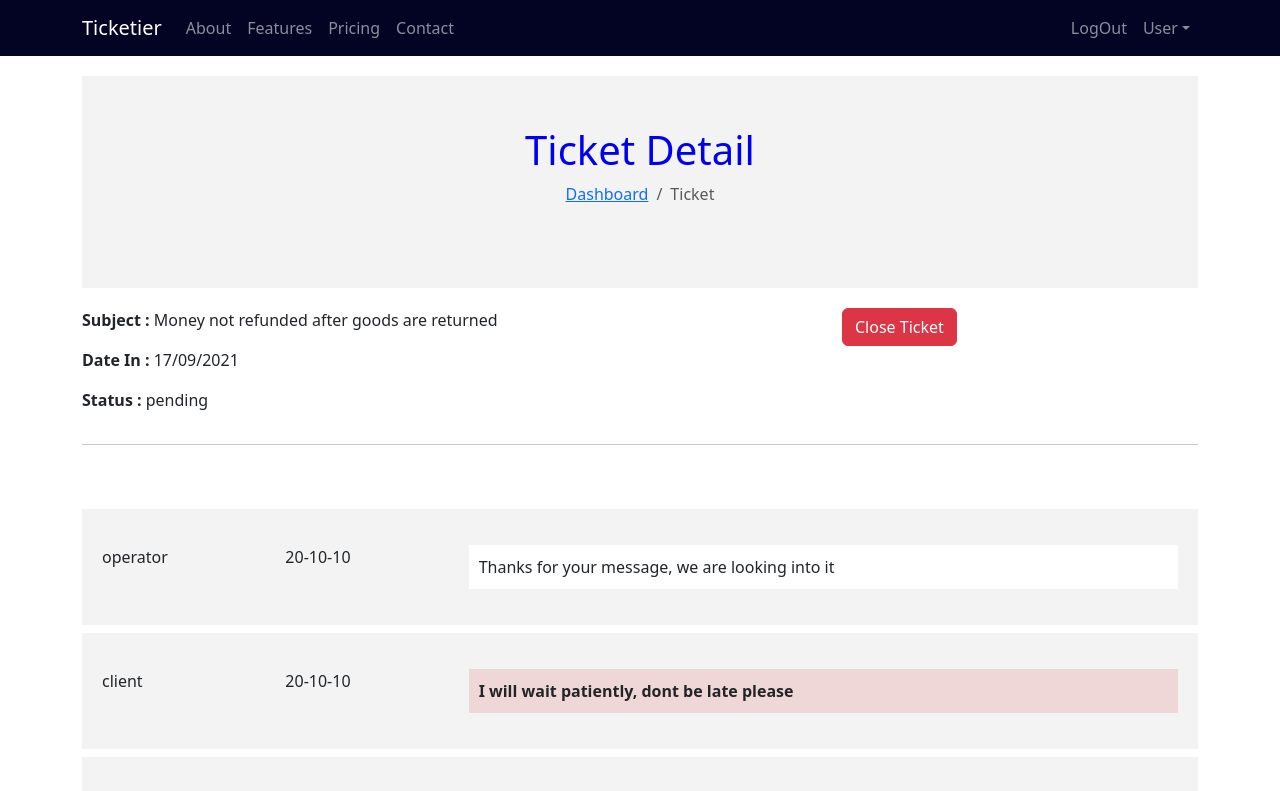
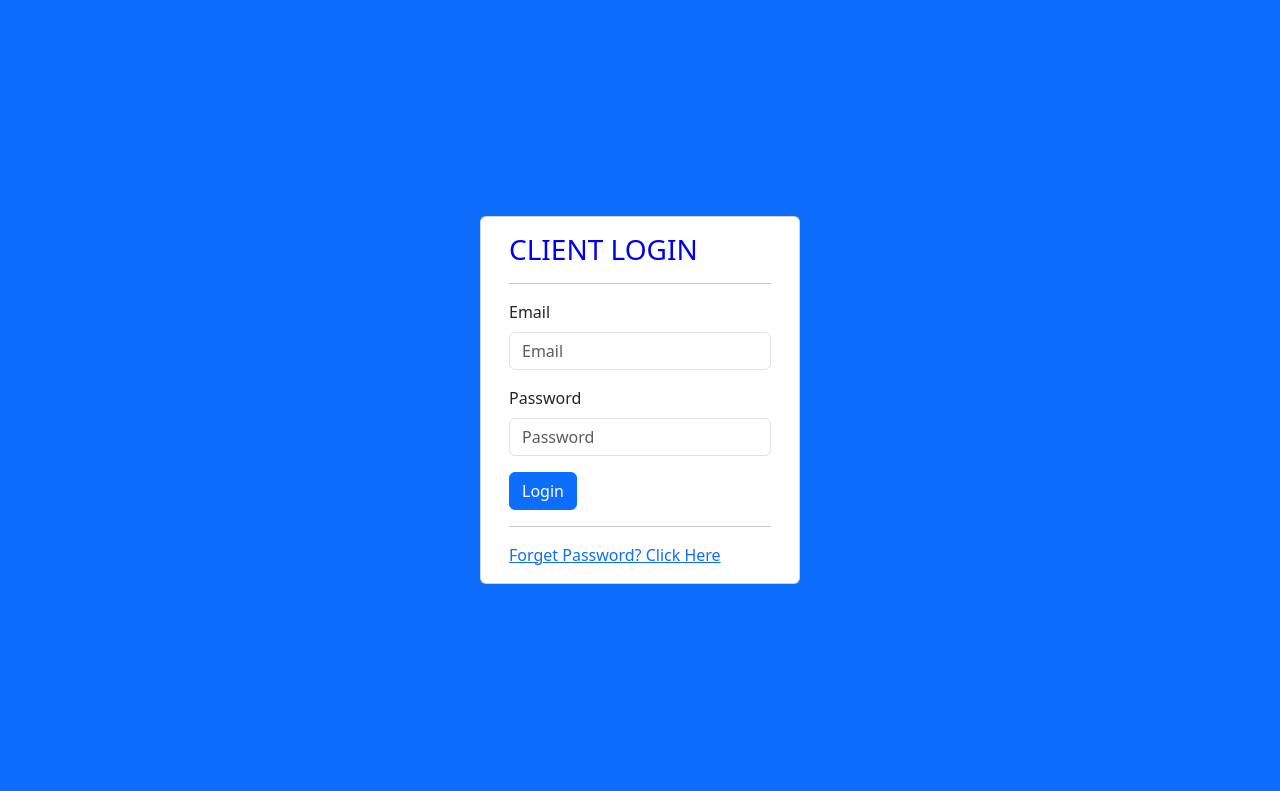
Before and after one commit to gentlesammy/Ticketier-frontend, a React (Create React App) app: page / in a window 1280 px wide. Shown: the top 791 px of the page. Built offline with nearby package versions, Linux system fonts and the light colour scheme.

Commit message:
react router added with links to all pages

```diff
--- a/package.json
+++ b/package.json
@@ -13,6 +13,8 @@
     "react-bootstrap": "^2.0.0-beta.5",
     "react-dom": "^17.0.2",
     "react-icons": "^4.2.0",
+    "react-router-bootstrap": "^0.25.0",
+    "react-router-dom": "^5.2.0",
     "react-scripts": "4.0.3",
     "react-toastify": "^7.0.4",
     "web-vitals": "^1.0.1"
--- a/src/App.css
+++ b/src/App.css
@@ -12,3 +12,8 @@ h1, h2, h3{
   margin-left: auto;
   margin-right: auto;
 }
+
+.no_text_decoration{
+  text-decoration: none !important;
+  color: white;
+}
--- a/src/App.js
+++ b/src/App.js
@@ -5,23 +5,49 @@ import Row from 'react-bootstrap/Row';
 import Col from 'react-bootstrap/Col';
 import Button from 'react-bootstrap/Button';
 import Entry from './pages/entry/Entry';
-import DefaultLayouts from './layouts/DefaultLayouts';
 import Dashboard from './pages/dashboard/Dashboard';
 import CreateTicket from './pages/createTicket/CreateTicket';
 import TicketList from './pages/TicketList/TicketList';
 import Ticket from './pages/ticket/Ticket';
+import {
+  BrowserRouter as Router,
+  Switch,
+  Route,
+  Link
+} from "react-router-dom";
+import PrivateRoute from './components/privateroute/PrivateRoute';
 
 
 function App() {
   return (
     <div className="App">
-        {/* <Entry/> */}
-        <DefaultLayouts>
-            {/* <Dashboard/> */}
-            {/* <CreateTicket/> */}
-            {/* <TicketList/> */}
-            <Ticket/>
-        </DefaultLayouts>
+      <Router>
+        <Switch>
+          <Route path="/" exact>
+              <Entry />
+          </Route>
+            <PrivateRoute path="/dashboard" exact>
+                <Dashboard />
+            </PrivateRoute>
+            <PrivateRoute path="/tickets" exact>
+                <TicketList />
+            </PrivateRoute>
+            <PrivateRoute path="/tickets/detail/:id" exact>
+                <Ticket />
+            </PrivateRoute>
+            <PrivateRoute path="/tickets/create" exact>
+                <CreateTicket />
+            </PrivateRoute>
+
+
+
+
+
+
+
+        </Switch>
+      </Router>
+
     </div>
   );
 }
--- /dev/null
+++ b/src/components/privateroute/PrivateRoute.jsx
@@ -0,0 +1,17 @@
+import React from 'react'
+import { Redirect, Route } from 'react-router-dom'
+import DefaultLayouts from '../../layouts/DefaultLayouts';
+
+const isAuth = true;
+const PrivateRoute = ({children, ...rest}) => {
+    return (
+        <Route
+            {...rest}
+            render = {()=> {
+               return isAuth ?<DefaultLayouts>{children}</DefaultLayouts>: <Redirect to="/"/>
+            }}
+        />
+    )
+}
+
+export default PrivateRoute
--- a/src/components/tickettable/TicketTable.jsx
+++ b/src/components/tickettable/TicketTable.jsx
@@ -1,5 +1,6 @@
 import "./tickettable.css";
 import { Table } from "react-bootstrap";
+import { Link } from "react-router-dom";
 
 const TicketTable = ({TicketsList}) => {
     let idd = 1;
@@ -22,7 +23,7 @@ const TicketTable = ({TicketsList}) => {
                            return <tr key={tk.id}>
                                 <td>{idd++}</td>
                                 <td>{tk.User}</td>
-                                <td>{tk.Subject}</td>
+                                <td> <Link to={`/tickets/detail/${tk.id}`} className="no_text_decoration">{tk.Subject}</Link></td>
                                 <td>{tk.Status}</td>
                                 <td>{tk.date}</td>
                             </tr>
--- a/src/layouts/partials/Header.jsx
+++ b/src/layouts/partials/Header.jsx
@@ -1,7 +1,13 @@
 import "./partials.css";
 import { Navbar, Container, Nav, NavDropdown } from 'react-bootstrap'
+import {Link, useHistory} from "react-router-dom";
+import {LinkContainer} from "react-router-bootstrap";
 
 const Header = () => {
+    const history = useHistory();
+    const logOutUser = () => {
+        history.push("/");
+    }
     return (
         <Navbar collapseOnSelect expand="lg" bg="primary" variant="dark" sticky="top" className="navbar_container">
             <Container>
@@ -9,21 +15,34 @@ const Header = () => {
                 <Navbar.Toggle aria-controls="responsive-navbar-nav" />
                 <Navbar.Collapse id="responsive-navbar-nav">
                 <Nav className="me-auto">
-                    <Nav.Link href="#about">About</Nav.Link>
-                    <Nav.Link href="#features">Features</Nav.Link>
-                    <Nav.Link href="#pricing">Pricing</Nav.Link>
-                    <Nav.Link href="#contact">Contact</Nav.Link>
+                    <LinkContainer to="/about">
+                        <Nav.Link>About</Nav.Link>
+                    </LinkContainer>
+                    <LinkContainer to="/features">
+                        <Nav.Link>Features</Nav.Link>
+                    </LinkContainer>
+                    <LinkContainer to="/pricing">
+                        <Nav.Link>Pricing</Nav.Link>
+                    </LinkContainer>
+                    <LinkContainer to="/contact">
+                        <Nav.Link>Contact</Nav.Link>
+                    </LinkContainer>
+                </Nav>
 
+                <Nav>
+                    <NavDropdown title="User" id="collasible-nav-dropdown">
+                        <LinkContainer to="/dashboard">
+                            <NavDropdown.Item>Dashboard</NavDropdown.Item>
+                        </LinkContainer>
 
-                </Nav>
-                <Nav>
-                    <Nav.Link href="#deets">LogOut</Nav.Link>
-                    <NavDropdown title="User" id="collasible-nav-dropdown">
-                        <NavDropdown.Item href="#action/3.1">Dashboard</NavDropdown.Item>
-                        <NavDropdown.Item href="#action/3.2">Tickets</NavDropdown.Item>
-                        <NavDropdown.Item href="#action/3.3">Credits</NavDropdown.Item>
+                        <LinkContainer to="/tickets">
+                            <NavDropdown.Item>Tickets</NavDropdown.Item>
+                        </LinkContainer>
+                        <LinkContainer to="/tickets/create">
+                            <NavDropdown.Item>Add Ticket</NavDropdown.Item>
+                        </LinkContainer>
                         <NavDropdown.Divider />
-                        <NavDropdown.Item href="#action/3.4">Separated link</NavDropdown.Item>
+                        <NavDropdown.Item  onClick={logOutUser}>Logout</NavDropdown.Item>
                     </NavDropdown>
                 </Nav>
                 </Navbar.Collapse>
--- a/src/pages/TicketList/TicketList.jsx
+++ b/src/pages/TicketList/TicketList.jsx
@@ -1,6 +1,7 @@
 
 import { useState, useEffect } from "react";
 import { Col, Container, Row,Breadcrumb, Button } from "react-bootstrap";
+import { Link } from "react-router-dom";
 import { TicketsList } from "../../assets/data/dummydata/ticketsdata";
 import SearchTicket from "../../components/SearchTicket/SearchTicket";
 import TicketTable from "../../components/tickettable/TicketTable";
@@ -35,7 +36,7 @@ const TicketList = () => {
                 <Col>
                     <h1>All Tickets</h1>
                      <Breadcrumb className="text-center breadcrumb">
-                        <Breadcrumb.Item href="/dashboard">Dashboard</Breadcrumb.Item>
+                        <Breadcrumb.Item><Link to="/dashboard">Dashboard</Link></Breadcrumb.Item>
                         <Breadcrumb.Item active>Tickets Listing</Breadcrumb.Item>
                     </Breadcrumb>
                 </Col>
@@ -43,7 +44,7 @@ const TicketList = () => {
 
             <Row>
                 <Col>
-                    <Button variant="primary">Add New Ticket</Button>
+                    <Link to="/tickets/create"><Button variant="primary">Add New Ticket</Button></Link>
                 </Col>
                 <Col className="text-right">
                     <SearchTicket setStr={setStr}/>
--- a/src/pages/createTicket/CreateTicket.jsx
+++ b/src/pages/createTicket/CreateTicket.jsx
@@ -6,6 +6,7 @@ import Button from 'react-bootstrap/Button';
 import { Breadcrumb } from "react-bootstrap";
 import AddTicket from "../../components/ticketform/AddTicket";
 import { Card } from "react-bootstrap"
+import { Link } from "react-router-dom";
 
 const CreateTicket = () => {
     return (
@@ -14,7 +15,7 @@ const CreateTicket = () => {
                 <Col>
                     <h1>ADD NEW TICKET</h1>
                      <Breadcrumb className="text-center breadcrumb">
-                        <Breadcrumb.Item href="/dashboard">Dashboard</Breadcrumb.Item>
+                        <Breadcrumb.Item><Link to="/dashboard">Dashboard</Link></Breadcrumb.Item>
                         <Breadcrumb.Item active>Create Ticket</Breadcrumb.Item>
                     </Breadcrumb>
                 </Col>
--- a/src/pages/dashboard/Dashboard.jsx
+++ b/src/pages/dashboard/Dashboard.jsx
@@ -6,7 +6,12 @@ import Button from 'react-bootstrap/Button';
 import TicketTable from "../../components/tickettable/TicketTable";
 import {TicketsList} from "../../assets/data/dummydata/ticketsdata";
 import { Breadcrumb } from "react-bootstrap";
+import { useHistory } from "react-router-dom";
 const Dashboard = () => {
+    const history = useHistory();
+    const addNewTicketHandler = () => {
+        history.push("/tickets/create");
+    }
 
     return (
         <Container>
@@ -17,7 +22,7 @@ const Dashboard = () => {
                         <Breadcrumb.Item href="">Home</Breadcrumb.Item>
                         <Breadcrumb.Item active>Dashboard</Breadcrumb.Item>
                     </Breadcrumb> */}
-                    <Button variant="primary" className="py-2 px-5">Add New Ticket</Button>
+                    <Button variant="primary" className="py-2 px-5" onClick={addNewTicketHandler}>Add New Ticket</Button>
                     <div className="ticket_info_box">
                         <div className="total_tickets tbox">
                             <h5 className="desc">Total Tickets Now :</h5>
--- a/src/pages/ticket/Ticket.jsx
+++ b/src/pages/ticket/Ticket.jsx
@@ -1,13 +1,17 @@
 import { useState } from "react";
 import { Container, Row, Col, Breadcrumb, Button } from "react-bootstrap";
+import { Link, useParams } from "react-router-dom";
 import { TicketsList } from "../../assets/data/dummydata/ticketsdata";
 import MessageHistory from "../../components/messageHistory/MessageHistory";
 import Reply from "../../components/replyTicket/Reply";
 import "./ticket.css";
 
 const Ticket = () => {
+
+    const {id} = useParams();
+
     const [reply, setReply] = useState("");
-    const ticket = TicketsList[0];
+    const ticket = TicketsList[id];
     const handlyReplySumit = ()=> {
         console.log(reply);
     }
@@ -17,7 +21,7 @@ const Ticket = () => {
                 <Col>
                     <h1>Ticket Detail</h1>
                      <Breadcrumb className="text-center breadcrumb">
-                        <Breadcrumb.Item href="/dashboard">Dashboard</Breadcrumb.Item>
+                        <Breadcrumb.Item><Link to="/dashboard">Dashboard</Link></Breadcrumb.Item>
                         <Breadcrumb.Item active>Ticket</Breadcrumb.Item>
                     </Breadcrumb>
 
```
Also changed, not shown: 1 other file (tests, documents, lock files or other folders).
